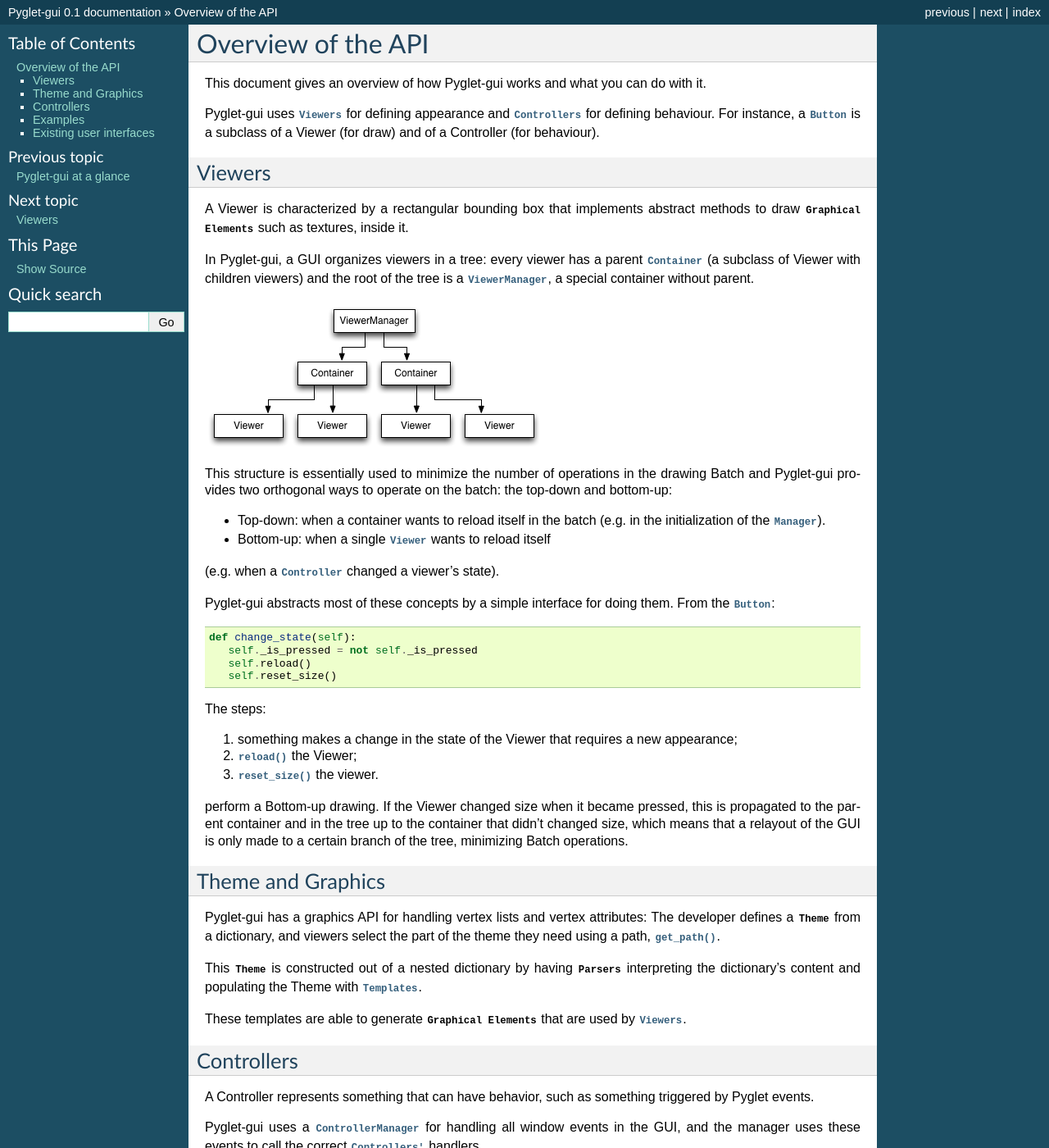
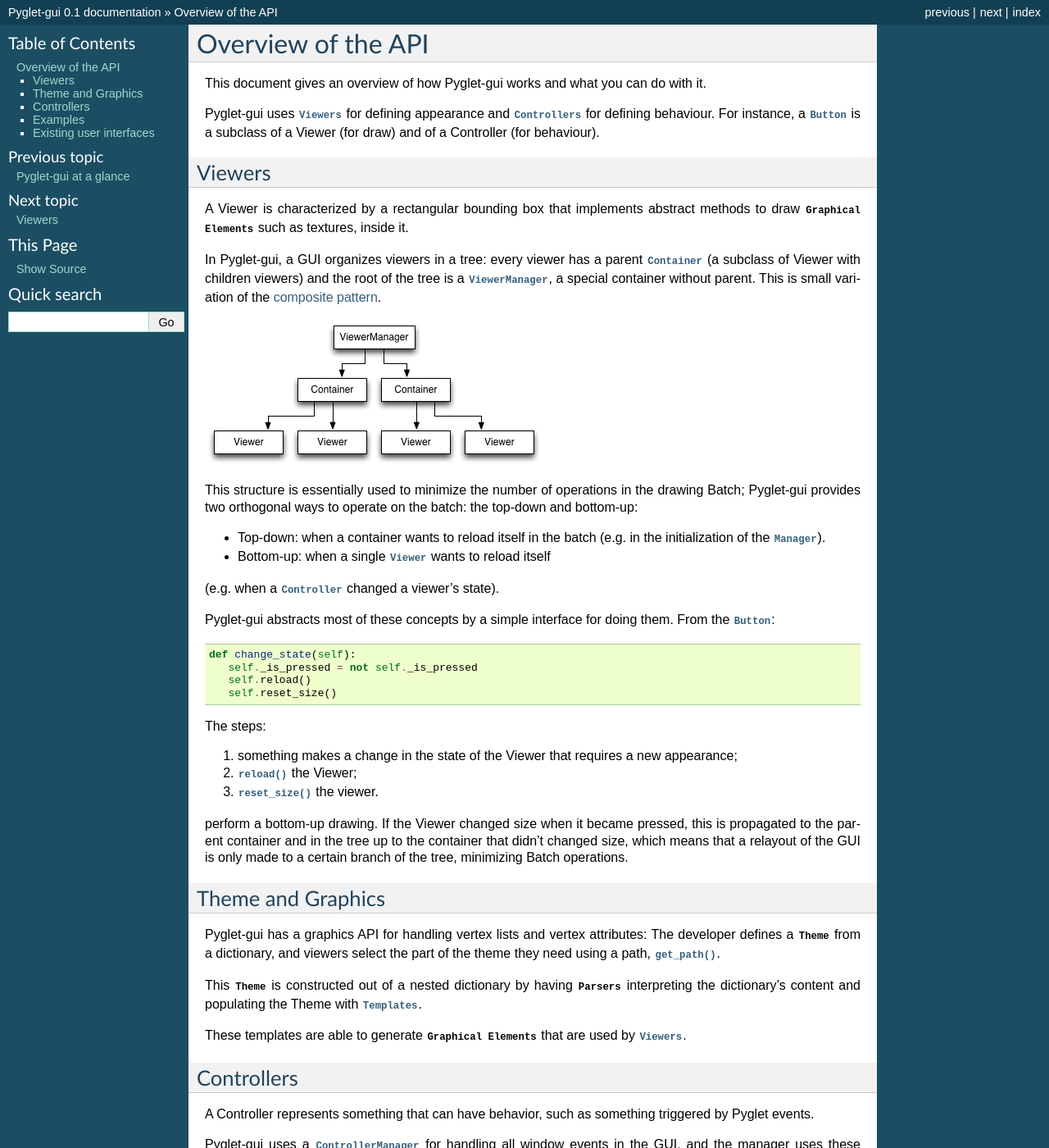
Before and after one commit to jorgecarleitao/pyglet-gui, a Sphinx documentation site: the page built from docs/api.rst, in a window 1280 px wide and 1400 px high. Shown: the whole window at 82% size. Built offline with Sphinx 7.4.7, drawn with Linux system fonts in a browser that asks for light colours.

```diff
--- a/docs/api.rst
+++ b/docs/api.rst
@@ -17,19 +17,21 @@ Viewer (for draw) and of a Controller (for behaviour).
 Viewers
 ^^^^^^^^^^^
 
+.. _`composite pattern`: http://en.wikipedia.org/wiki/Composite_pattern
+
 A Viewer is characterized by a rectangular bounding box that implements abstract methods
 to draw :class:`Graphical Elements <pyglet_gui.theme.elements.GraphicalElement>` such as textures, inside it.
 
 In Pyglet-gui, a GUI organizes viewers in a tree: every viewer has a
 parent :class:`~pyglet_gui.containers.Container` (a subclass of Viewer with children viewers)
 and the root of the tree is a :class:`~pyglet_gui.manager.ViewerManager`, a special
-container without parent.
+container without parent. This is small variation of the `composite pattern`_.
 
 .. image:: tree.png
     :scale: 100%
 
-This structure is essentially used to minimize the number of operations in the drawing Batch
-and Pyglet-gui provides two orthogonal ways to operate on the batch: the top-down and bottom-up:
+This structure is essentially used to minimize the number of operations in the drawing Batch;
+Pyglet-gui provides two orthogonal ways to operate on the batch: the top-down and bottom-up:
 
 * Top-down: when a container wants to reload itself in the batch (e.g. in the initialization of the :class:`~pyglet_gui.manager.Manager`).
 
@@ -50,7 +52,7 @@ The steps:
 2. :meth:`~pyglet_gui.core.Viewer.reload` the Viewer;
 3. :meth:`~pyglet_gui.core.Viewer.reset_size` the viewer.
 
-perform a Bottom-up drawing. If the Viewer changed size when it became pressed,
+perform a bottom-up drawing. If the Viewer changed size when it became pressed,
 this is propagated to the parent container and in the tree up to the container that didn't changed size,
 which means that a relayout of the GUI is only made to a certain branch of the tree, minimizing
 Batch operations.
```
Also changed, not shown: docs/theme.rst (+12 -11 lines).
